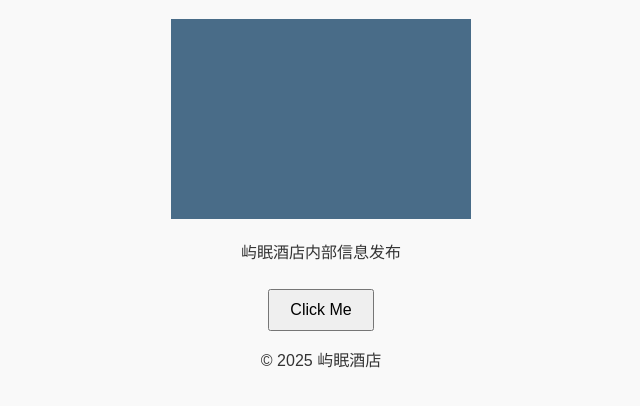
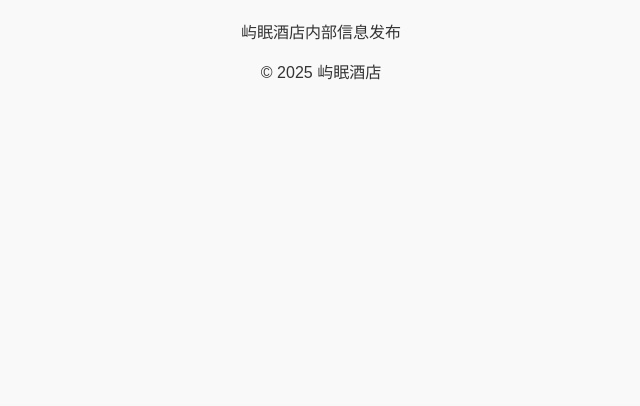
Before and after one commit to Frank-dev-cn/yumian-hotel, a plain HTML site: page index.html in a window 1280 px wide. Shown: the part 98-504 px from the top of the page, without its empty margins (319-959 px from the left). Drawn offline with Linux system fonts and the light colour scheme.

Commit message:
Update index.html

```diff
--- a/index.html
+++ b/index.html
@@ -11,9 +11,9 @@
     <h1>欢迎访问屿眠酒店</h1>
   </header>
   <main>
-    <img src="imgs/sample.jpg" alt="Sample Image" />
+    <!-- <img src="imgs/sample.jpg" alt="Sample Image" /> -->
     <p>屿眠酒店内部信息发布</p>
-    <button onclick="showMessage()">Click Me</button>
+    <!-- <button onclick="showMessage()">Click Me</button> -->
   </main>
   <footer>
     <p>&copy; 2025 屿眠酒店</p>
```
